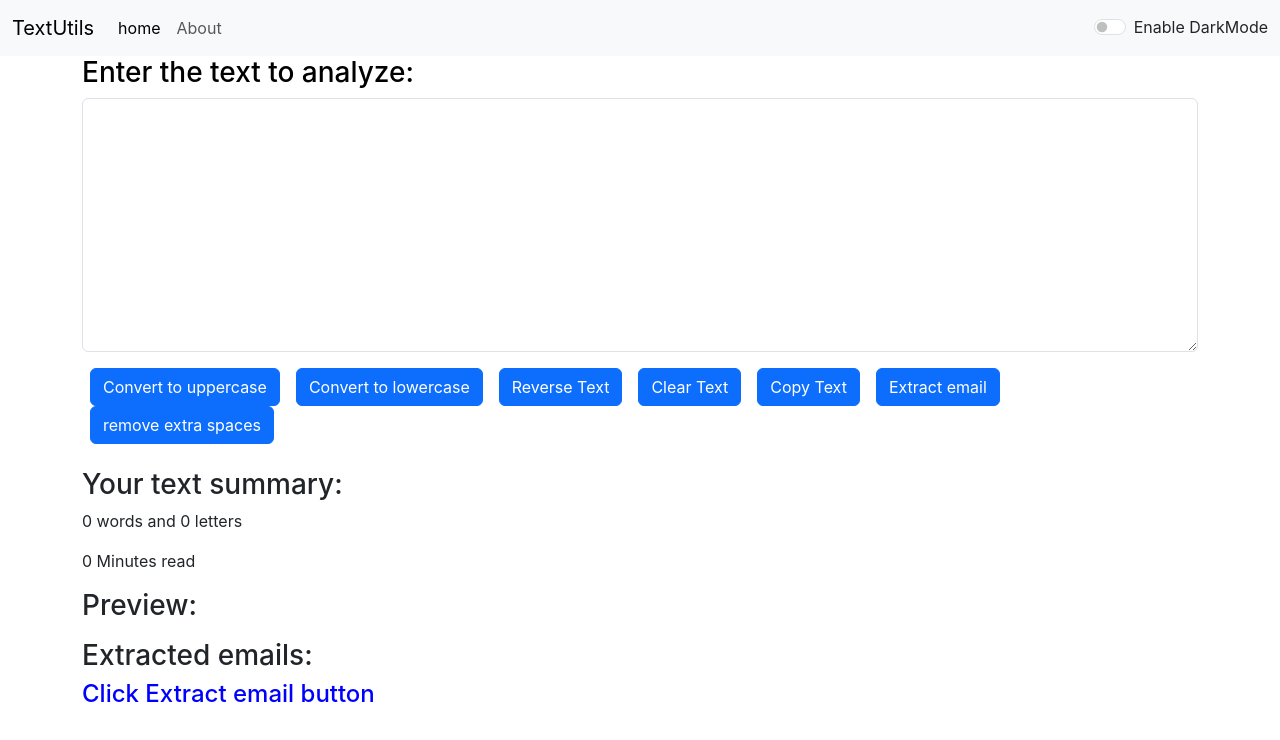
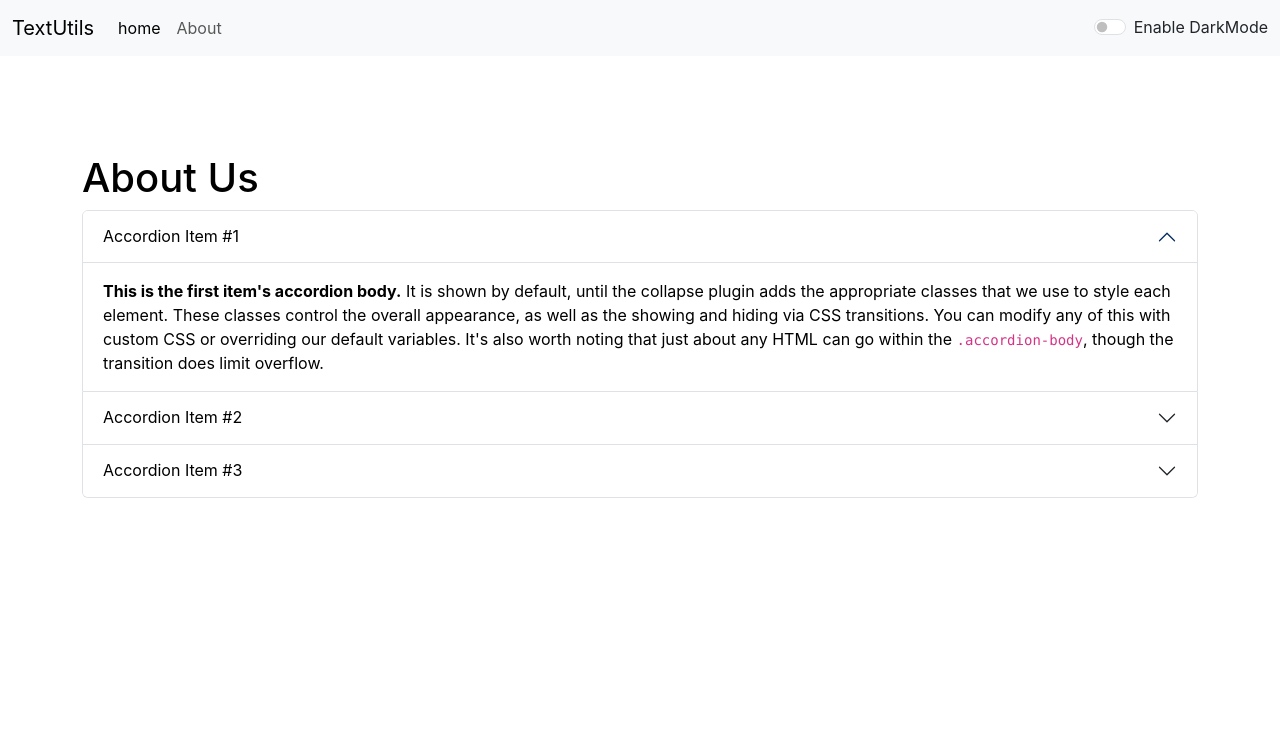
Before and after one commit to Amruth-111/react_js, a React (Create React App) app: page /about in a window 1280 px wide. Shown: the top 740 px of the page. Built offline with nearby package versions, Linux system fonts and the light colour scheme.

Commit message:
routing added and some bug fixed

```diff
--- a/src/App.js
+++ b/src/App.js
@@ -4,12 +4,12 @@ import './App.css';
 import Navbar from './components/Navbar';
 import TextForm from './components/TextForm';
 import Alert from './components/Alert';
-// import About from './components/About';
-// import {
-//   BrowserRouter ,
-//   Routes,
-//   Route,
-// } from "react-router-dom";
+import About from './components/About';
+import {
+  BrowserRouter ,
+  Routes,
+  Route,
+} from "react-router-dom";
 
 function App() {
   const [mode,setMode]=useState('light')
@@ -43,17 +43,17 @@ function App() {
 
   return (
     <>
-      <Navbar title="TextUtils" about="About" mode={mode} toggleMode={toggleMode}></Navbar>
+      {/* <Navbar title="TextUtils" about="About" mode={mode} toggleMode={toggleMode}></Navbar>
       <Alert alert={alertMsg}/>
-      <TextForm title="Enter the text to analyze:" showMsg={showMsg} mode={mode}></TextForm>
-      {/* <BrowserRouter>
+      <TextForm title="Enter the text to analyze:" showMsg={showMsg} mode={mode}></TextForm> */}
+      <BrowserRouter>
           <Navbar title="TextUtils" about="About" mode={mode} toggleMode={toggleMode}></Navbar>
           <Alert alert={alertMsg}/>
           <Routes>
-            <Route exact path="/about" element={<About />}></Route>
-            <Route exact path="/" element={<TextForm title="Enter the text to analyze" showMsg={showMsg} mode={mode}></TextForm>}></Route> */}
-          {/* </Routes> */}
-      {/* </BrowserRouter> */}
+            <Route exact path="/about" element={<About mode={mode}/>}></Route>
+            <Route exact path="/" element={<TextForm title="Enter the text to analyze:" showMsg={showMsg} mode={mode}></TextForm>}></Route> */
+          </Routes>
+       </BrowserRouter>
     </>
   );
 }
--- a/src/components/About.js
+++ b/src/components/About.js
@@ -1,34 +1,41 @@
 import React, { useState } from 'react'
 
-export default function About() {
-    const [btnChange,setBtnChange]=useState('Enable Dark Mode')
-    const [myStyle,setMyStyle]=useState({
-        color:'black',
-        backgroundColor:'white'
+export default function About(props) {
+    // const [btnChange,setBtnChange]=useState('Enable Dark Mode')
+    // const [myStyle,setMyStyle]=useState({
+    //     color:'black',
+    //     backgroundColor:'white'
 
-    })
+    // })
+    let myStyle={
+        color:props.mode==="dark"?'white':'black',
+        backgroundColor:props.mode==="dark"?'black':'white',
+        // border:"2px solid",
+        // borderColor:props.mode==="dark"?'white':'black',
 
-    let toggleBtn=()=>{
-        console.log('toggle button function is invoked')
-        if(myStyle.color==='white'){
-            setMyStyle({
-                color:'black',
-                backgroundColor:'white'
-            })
-            setBtnChange('Enable Dark Mode')
-            console.log(myStyle)
-        }else{
-            setMyStyle({
-                color:'white',
-                backgroundColor:'black'
-            })
-            setBtnChange('Enable Light Mode')
-            console.log(myStyle)
-        }
     }
+
+    // let toggleBtn=()=>{
+    //     console.log('toggle button function is invoked')
+    //     if(myStyle.color==='white'){
+    //         setMyStyle({
+    //             color:'black',
+    //             backgroundColor:'white'
+    //         })
+    //         setBtnChange('Enable Dark Mode')
+    //         console.log(myStyle)
+    //     }else{
+    //         setMyStyle({
+    //             color:'white',
+    //             backgroundColor:'black'
+    //         })
+    //         setBtnChange('Enable Light Mode')
+    //         console.log(myStyle)
+    //     }
+    // }
   return (
     <div className="container my-5" style={myStyle} >
-
+       <h1 style={{color:props.mode==="dark"?'white':'black'}}>About Us</h1>
         <div className="accordion" id="accordionExample" style={myStyle} >
         <div className="accordion-item">
             <h2 className="accordion-header">
@@ -67,7 +74,7 @@ export default function About() {
             </div>
         </div>
         </div>
-        <div className="btn btn-primary my-3" onClick={toggleBtn}>{btnChange}</div>
+        {/* <div className="btn btn-primary my-3" onClick={toggleBtn}>{btnChange}</div> */}
 
     </div>
 
--- a/src/components/Alert.js
+++ b/src/components/Alert.js
@@ -6,9 +6,14 @@ export default function Alert(props) {
         return lower.charAt(0).toUpperCase()+lower.slice(1)
     }
   return (
-    props.alert && <div className ={`alert alert-${props.alert.type} alert-dismissible fade show`} role="alert">
+    <div style={{height:"50px"}}>
+      {
+        props.alert && <div className ={`alert alert-${props.alert.type} alert-dismissible fade show`} role="alert">
         <strong>{firstLetterCaps(props.alert.type)}</strong>: {props.alert.msg}
+        </div>
+      }
     </div>
+
 
 
   )
--- a/src/components/Navbar.js
+++ b/src/components/Navbar.js
@@ -1,29 +1,28 @@
 import React from 'react'
 
 import PropTypes from 'prop-types'
-// import {Link} from "react-router-dom"
+import {Link} from "react-router-dom"
 
 
 export default function Navbar(props) {
-    {console.log(props.mode)}
   return (
 
     <nav className={`navbar navbar-expand-lg navbar-${props.mode}  bg-${props.mode}`}>
     <div className="container-fluid">
-        {/* <Link className="navbar-brand" to="/">{props.title}</Link> */}
-        <a className="navbar-brand" href="#">{props.title}</a>
+        <Link className="navbar-brand" to="/">{props.title}</Link>
+        {/* <a className="navbar-brand" href="#">{props.title}</a> */}
         <button className="navbar-toggler" type="button" data-bs-toggle="collapse" data-bs-target="#navbarSupportedContent" aria-controls="navbarSupportedContent" aria-expanded="false" aria-label="Toggle navigation">
         <span className="navbar-toggler-icon"></span>
         </button>
         <div className="collapse navbar-collapse" id="navbarSupportedContent">
         <ul className="navbar-nav me-auto mb-2 mb-lg-0">
             <li className="nav-item">
-            {/* <Link className="nav-link active" aria-current="page" to="/">home</Link> */}
-            <a className="nav-link active" aria-current="page" href="#">home</a>
+            <Link className="nav-link active" aria-current="page" to="/">home</Link>
+            {/* <a className="nav-link active" aria-current="page" href="#">home</a> */}
             </li>
             <li className="nav-item">
-            {/* <Link className="nav-link" to="/about">{props.about}</Link> */}
-            <a className="nav-link" href="#">{props.about}</a>
+            <Link className="nav-link" to="/about">{props.about}</Link>
+            {/* <a className="nav-link" href="#">{props.about}</a> */}
             </li>
         </ul>
         </div>
--- a/src/components/TextForm.js
+++ b/src/components/TextForm.js
@@ -11,12 +11,12 @@ export default function TextForm(props) {
         setText(upperCase)
 
     }
-    function wordCals(text){
-        if(text.length===0)return 0;
-        //  console.log(text.trim().split(" "))
-        let arr=text.trim().split(" ")
-        return arr.filter(ele=>ele!=="").length
-    }
+    // function wordCals(text){
+    //     // if(text.length===0)return 0;
+    //     //  console.log(text.trim().split(" "))
+    //     // let arr=text.trim().split(" ")
+    //     // return arr.filter(ele=>ele!=="").length
+    // }
 
     function onLoClick(){
         let lowerCase=text.toLowerCase()
@@ -52,7 +52,10 @@ export default function TextForm(props) {
     const onHandleCopy=()=>{
         let text=document.getElementById('formText')
         text.select()
+        document.getSelection().removeAllRanges()
         navigator.clipboard.writeText(text.value)
+
+        props.showMsg("copied successfully","success")
     }
 
     function length(t){
@@ -74,20 +77,20 @@ export default function TextForm(props) {
             <div className="mb-3">
                 <textarea className="form-control" value={text} onChange={onOnchange} id="formText" style={{backgroundColor:props.mode==='dark'?'#020826':'white', color:props.mode==='dark'?'white':'black'}}rows="10"></textarea>
             </div>
-            <button className="btn btn-primary mx-2" onClick={onUpClick}>Convert to uppercase</button>
-            <button className="btn btn-primary mx-2" onClick={onLoClick}>Convert to lowercase</button>
-            <button className="btn btn-primary mx-2" onClick={onReverseClick}>Reverse Text</button>
-            <button className="btn btn-primary mx-2" onClick={onClearText}>Clear Text</button>
-            <button className="btn btn-primary mx-2" onClick={onHandleCopy}>Copy Text</button>
-            <button className="btn btn-primary mx-2" onClick={onEmailExtract}>Extract email</button>
-            <button className="btn btn-primary mx-2" onClick={onRemoveSpaces}>remove extra spaces</button>
+            <button className="btn btn-primary mx-2 my-2" disabled={text.length===0}onClick={onLoClick}>Convert to lowercase</button>
+            <button className="btn btn-primary mx-2 my-2" disabled={text.length===0}onClick={onReverseClick}>Reverse Text</button>
+            <button className="btn btn-primary mx-2 my-2" disabled={text.length===0}onClick={onClearText}>Clear Text</button>
+            <button className="btn btn-primary mx-2 my-2" disabled={text.length===0}onClick={onUpClick}>Convert to uppercase</button>
+            <button className="btn btn-primary mx-2 my-2" disabled={text.length===0}onClick={onHandleCopy}>Copy Text</button>
+            <button className="btn btn-primary mx-2 my-2" disabled={text.length===0}onClick={onEmailExtract}>Extract email</button>
+           <button className="btn btn-primary mx-2 my-2" disabled={text.length===0} onClick={onRemoveSpaces}>remove extra spaces</button>
 
 
         </div>
     </div>
     <div className="container my-4">
         <h3>Your text summary:</h3>
-        <p>{wordCals(text)} words and {length(text)} letters</p>
+        <p>{text.split(" ").filter((ele)=>ele.length!=0).length} words and {length(text)} letters</p>
         <p>{text.length===0?0:0.008 * text.split(" ").length} Minutes read</p>
         <h3>Preview:</h3>
         <p>{text}</p>
```
Also changed, not shown: package.json (+80 -3 lines), 1 other file (tests, documents, lock files or other folders).
